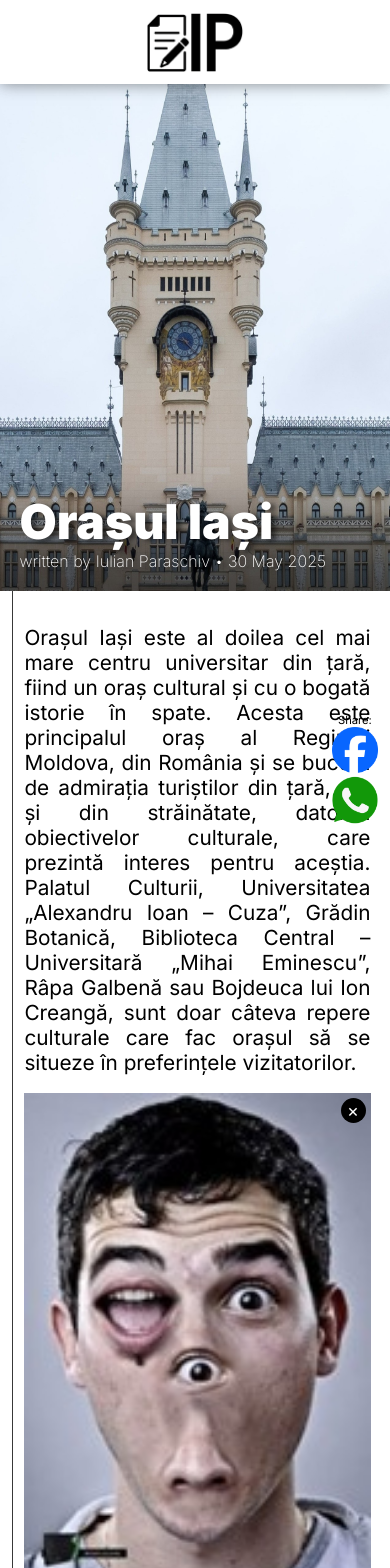
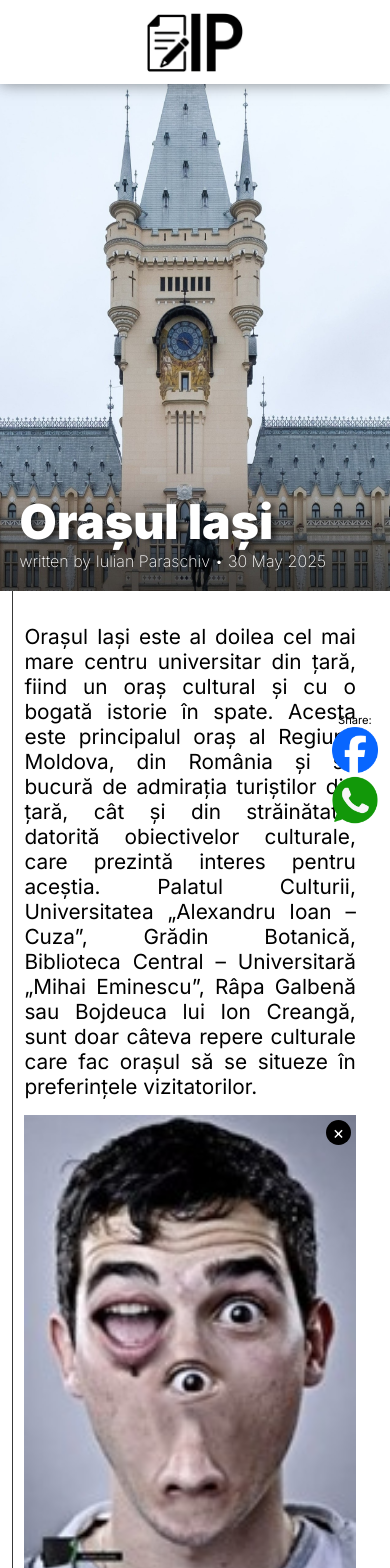
Before and after one commit to antonicad/orasul-iasi, a React (Vite) app: page /#/ in a window 390 px wide. Shown: the top 1568 px of the page. Built offline with nearby package versions, Linux system fonts and the light colour scheme.

Commit message:
modified:   src/pages/Article.css

```diff
--- a/src/pages/Article.css
+++ b/src/pages/Article.css
@@ -249,7 +249,7 @@ sup {
 
     .the-article {
         margin-left: 3%;
-        width: 90%;
+        width: 85%;
     }
 
     .the-article p {
```
